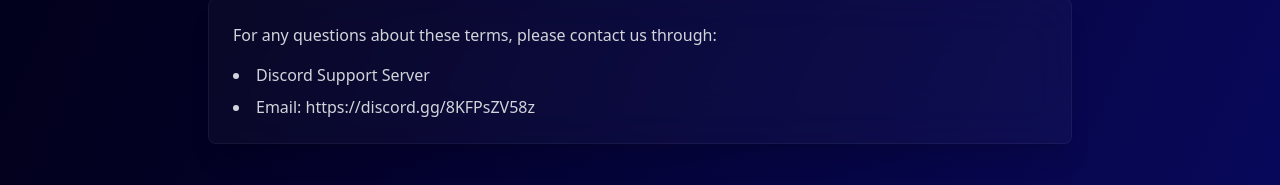
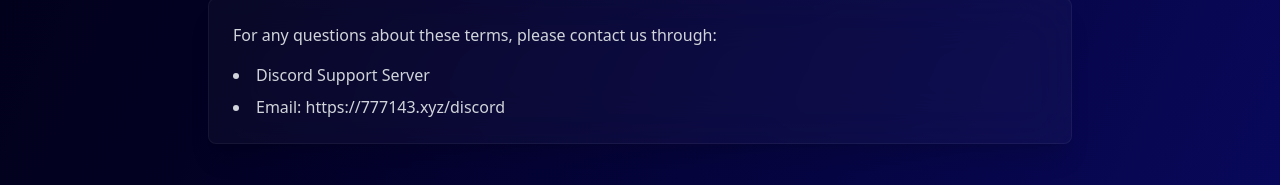
Before and after one commit to EverythingBotCode/Dashboard, a React (Vite) app: page /terms in a window 1280 px wide. Shown: the part 2308-2493 px from the top of the page. Built offline with nearby package versions, Linux system fonts and the light colour scheme.

Commit message:
Updated discord server and bot links to domain redirect

```diff
--- a/src/components/home/Hero.tsx
+++ b/src/components/home/Hero.tsx
@@ -43,7 +43,7 @@ export function Hero() {
 
       <div className="flex flex-wrap gap-4 justify-center mb-10">
         <a
-          href="https://discord.com/oauth2/authorize?&client_id=865690661188927549&scope=applications.commands+bot&permissions=277134358592"
+          href="https://777143.xyz/invite"
           className="relative overflow-hidden group px-8 py-4 bg-gradient-to-r from-blue-500/10 to-purple-500/10 rounded-xl border border-white/10 hover:shadow-[0_0_2rem_-0.5rem_#3b82f6] transition-all duration-300 text-white font-semibold text-lg flex items-center gap-3 backdrop-blur-xl"
         >
           <div className="absolute inset-0 bg-gradient-to-r from-blue-500/20 to-purple-500/20 translate-y-full group-hover:translate-y-0 transition-transform duration-300" />
--- a/src/config/site.config.ts
+++ b/src/config/site.config.ts
@@ -46,23 +46,23 @@ export const siteConfig: SiteConfig = {
   totalUsers: 81, // 11 = 11k to remove the k, go in components/home/hero.tsx and remove/change the K at line 72
   botAvatarUrl: "https://images-ext-1.discordapp.net/external/C31ygKiQUn_pw3qnVACuR67YzVZYCAiHiO6TqGkH0qQ/%3Fsize%3D1024/https/cdn.discordapp.com/avatars/865690661188927549/cc5831c9fd1af239e0117062624f87aa.webp?format=webp&width=960&height=960",
 
-  supportServer: "https://discord.gg/8KFPsZV58z",
+  supportServer: "https://777143.xyz/discord",
 
   socialLinks: [
     {
       platform: "Discord", //don't change
-      url: "https://discord.gg/8KFPsZV58z",
+      url: "https://777143.xyz/discord",
     }
   ],
 
   footerLinks: {
     contact: [
-      { label: "Discord Server", url: "https://discord.gg/8KFPsZV58z" }, // u can change this
+      { label: "Discord Server", url: "https://777143.xyz/discord" }, // u can change this
     ],
     resources: [
       // { label: "Documentation", url: "https://docs.domain.com" },
       // { label: "Blog", url: "domain.com" },
-      { label: "Support", url: "https://discord.gg/8KFPsZV58z" }
+      { label: "Support", url: "https://777143.xyz/discord" }
     ],
     legal: [
       { label: "Privacy Policy", url: "/privacy" },
@@ -73,7 +73,7 @@ export const siteConfig: SiteConfig = {
 
   siteName: "Everything", //footer
   siteDescription: "A powerful Discord bot that brings advanced features and seamless automation to your server.", //footer
-  siteUrl: "https://domain.com",
+  siteUrl: "https://777143.xyz",
 
   features: {
     enableCommands: true,
```
